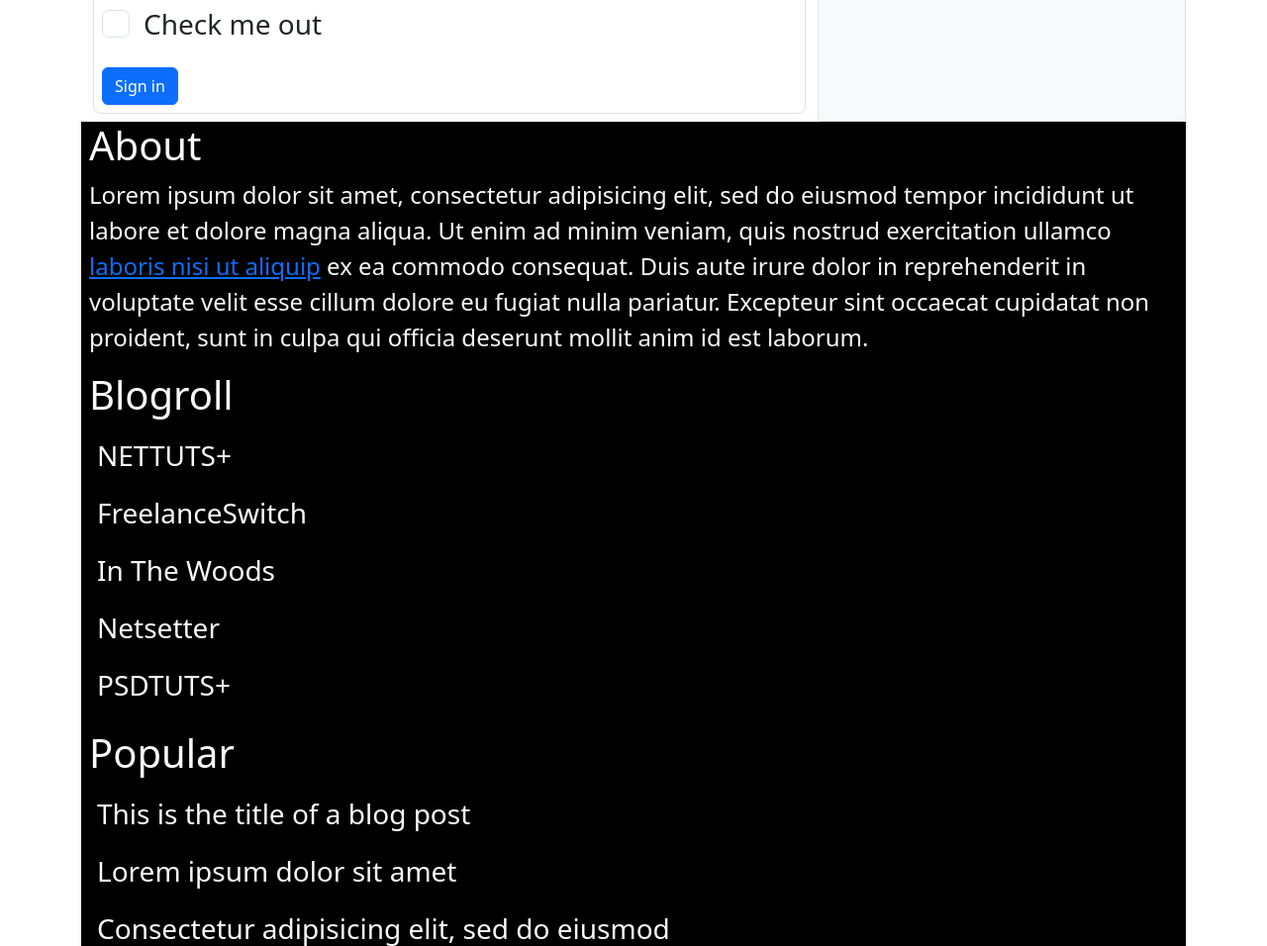
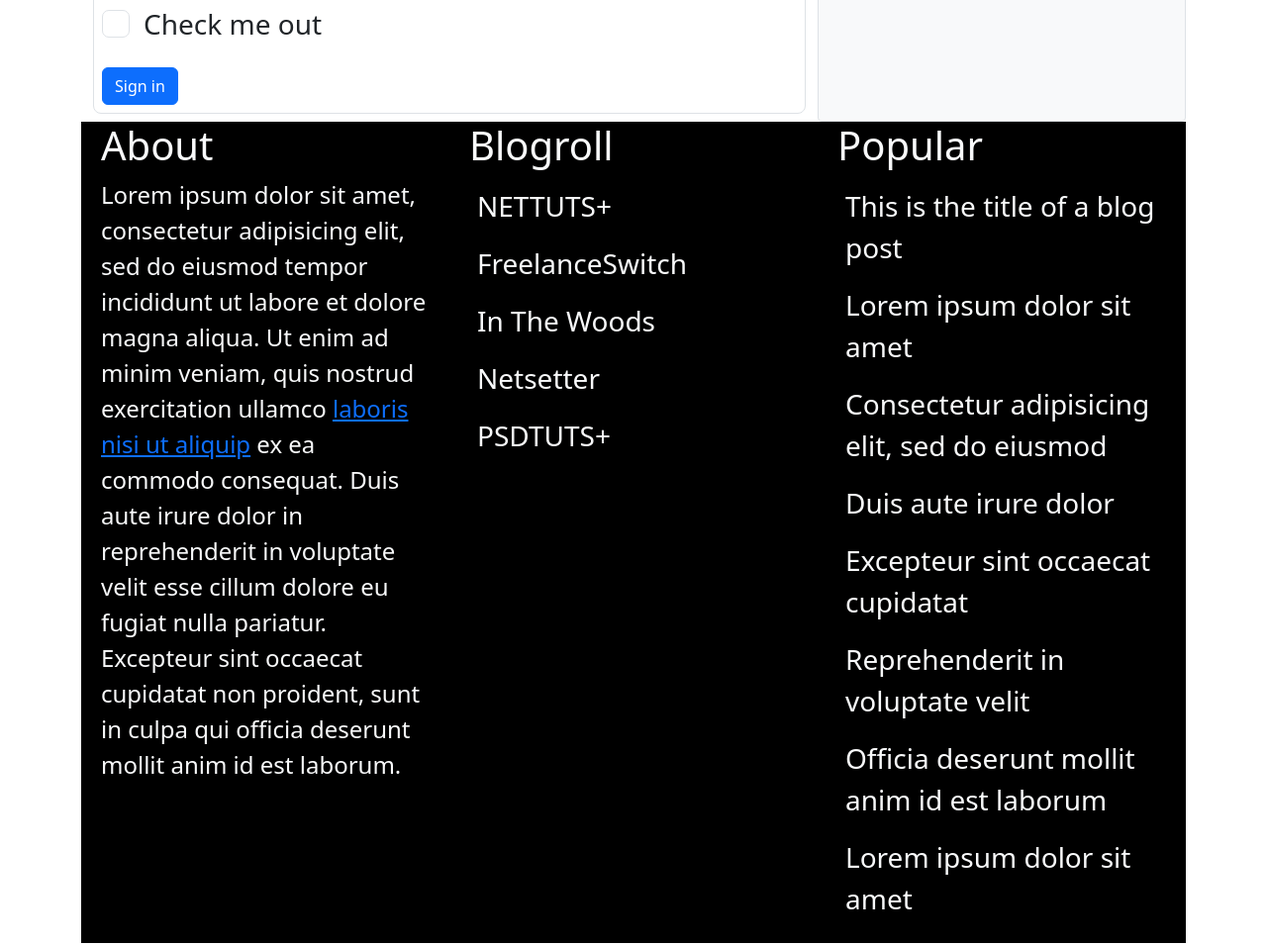
Before and after one commit to MostafaMohamedTaha/053itiBootstrap2, a website: page src/index.html in a window 1280 px wide. Shown: the part 3339-4295 px from the top of the page at 99% size. Drawn offline with nearby package versions, Linux system fonts and the light colour scheme.

Commit message:
grid system

```diff
--- a/src/index.html
+++ b/src/index.html
@@ -596,16 +596,16 @@
     </main>
     <!-- ((((((((((((((end main content side and article)))))))))))))) -->
 
-    <footer id="footer" class="d-lg-flex d-md-grid bg-black text-light">
-        <div>
+    <footer id="footer" class="d-grid bg-black text-light container">
+        <div class="row">
             <!-- (((((((((((((((((start footer about))))))))))))))))) -->
-            <section id="about" class="mx-2">
+            <section id="about" class="col-lg-4 col-md-12">
                 <header>
-                    <h3 class="fs-1">
+                    <h3 class="fs-1 mx-2">
                         About
                     </h3>
                 </header>
-                <p class="fs-4 text-light">
+                <p class="fs-4 text-light mx-2">
                     Lorem ipsum dolor sit amet, consectetur adipisicing elit, sed do eiusmod tempor
                     incididunt ut labore et dolore magna aliqua. Ut enim ad minim veniam, quis nostrud
                     exercitation ullamco <a href="#">laboris nisi ut aliquip</a> ex ea commodo consequat.
@@ -617,7 +617,7 @@
             <!-- (((((((((((((((((end footer about))))))))))))))))) -->
             <!-- (((((((((((((((((start footer blogroll))))))))))))))))) -->
 
-            <section id="blogroll">
+            <section id="blogroll" class="col-lg-4 col-md-12">
                 <header class="mx-2">
                     <h3 class="fs-1">
                         Blogroll
@@ -634,7 +634,7 @@
             <!-- (((((((((((((((((end footer blogroll))))))))))))))))) -->
 
             <!-- (((((((((((((((((start footer popular))))))))))))))))) -->
-            <section id="popular" class="">
+            <section id="popular"  class="col-lg-4 col-md-12">
                 <header class="mx-2">
                     <h3 class="fs-1">
                         Popular
```
